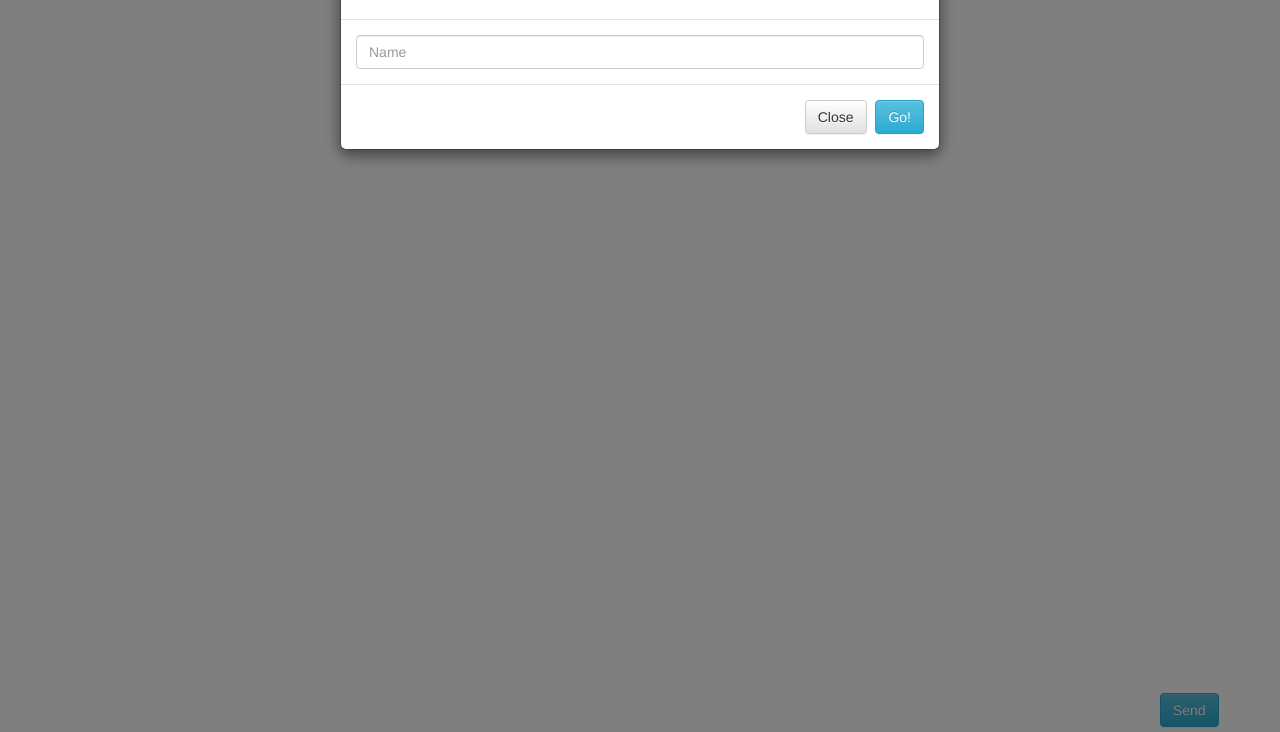
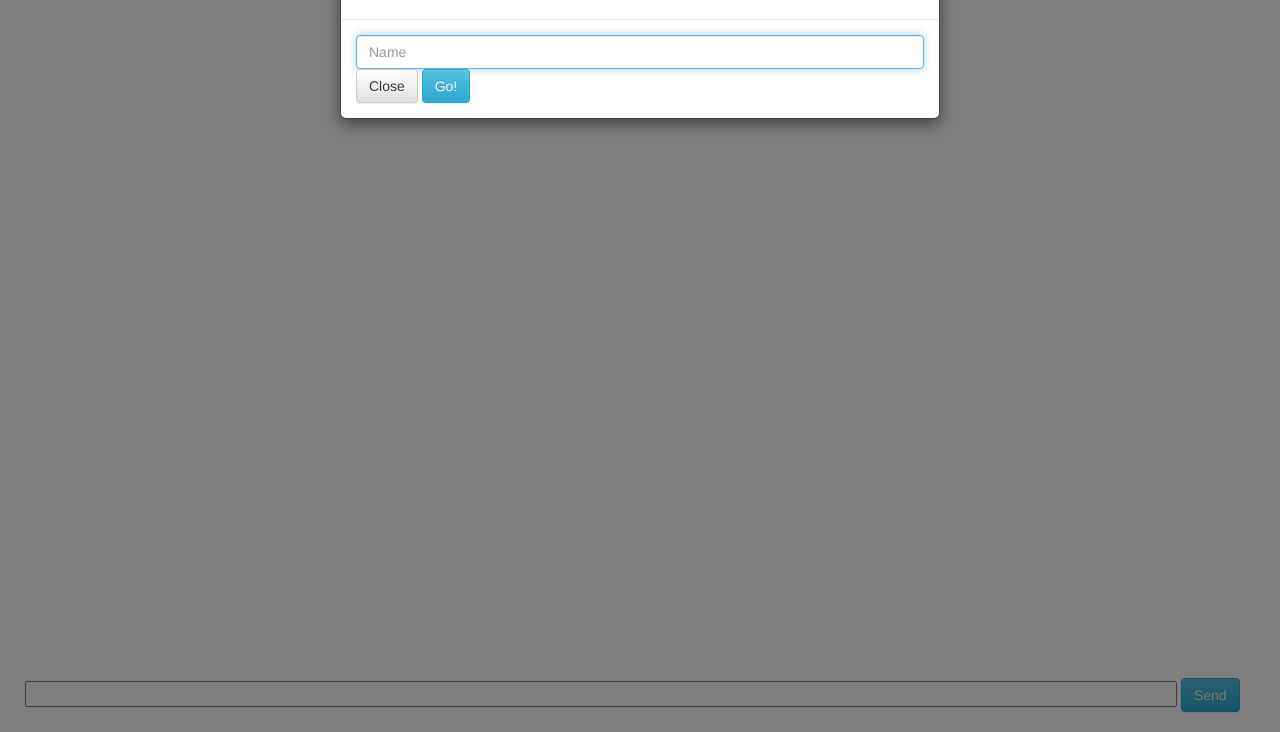
Before and after one commit to Pplum09/slashyell, a website: page index.html in a window 1280 px wide. Shown: the part 68-800 px from the top of the page. Drawn offline with nearby package versions, Linux system fonts and the light colour scheme; no server answers.

Commit message:
added scrolled chat window, added permissions logistics, fixed css layout, still need to fix more css to make response

```diff
--- a/index.html
+++ b/index.html
@@ -9,16 +9,36 @@
     <link rel="stylesheet" href="https://maxcdn.bootstrapcdn.com/bootstrap/3.3.6/css/bootstrap-theme.min.css" integrity="sha384-fLW2N01lMqjakBkx3l/M9EahuwpSfeNvV63J5ezn3uZzapT0u7EYsXMjQV+0En5r" crossorigin="anonymous">
 
     <style>
+
+        html,body { height: 100%; margin: 0px; padding: 0px; }
         #messages { list-style-type: none; margin: 0; padding: 0; }
         #messages li { padding: 5px 10px; }
         #messages li:nth-child(odd) { background: #eee; }
+
+        #chatbox {
+            text-align:left;
+            margin-bottom:25px;
+            height:270px;
+            width:100%;
+            overflow:auto;
+        }
+
+        #send {
+            text-align:left;
+            margin:0 auto;
+            position: fixed;
+            bottom: 0;
+            width: 100%;
+        }
     </style>
+
+    <title>slashYell</title>
 </head>
 
 <body>
 
 
-    <!-- Modal -->
+    <!-- HIDDEN LOGIN MODAL -->
     <div class="modal fade" id="myModal" tabindex="-1" role="dialog" aria-labelledby="myModalLabel">
         <div class="modal-dialog" role="document">
             <div class="modal-content">
@@ -29,18 +49,11 @@
                     <h4 class="modal-title" id="myModalLabel">Sign In To Chat!</h4>
                 </div>
                 <div class="modal-body">
-
                     <form id="login">
-
                         <input id="log" type="text" class="form-control" placeholder="Name">
-
-
-
-                    </form>
-                </div>
-                <div class="modal-footer">
                         <button type="button" class="btn btn-default" data-dismiss="modal">Close</button>
                         <button type="submit" class="btn btn-info" >Go!</button>
+                    </form>
                 </div>
             </div>
         </div>
@@ -49,11 +62,9 @@
     <!-- NAVBAR -->
     <nav class="navbar navbar-default">
         <div class="container-fluid">
-
             <div class="navbar-brand">
                 CMSC 437 CHATROOM
             </div>
-
             <div>
 
                 <!-- LOGIN BUTTON -->
@@ -69,42 +80,59 @@
                 </button>
                 <ul id="on" class="dropdown-menu"></ul>
             </div>
-
-
-
-
-
         </div>
     </nav>
 
-
-
-
-
     <!-- MAIN MESSAGE WINDOW -->
+    <div id='chatbox' class='window'>
         <ul id="messages" class="list"></ul>
-
+    </div>
 
     <!-- SEND MESSAGE FORM -->
-    <form id="message" style="padding: 3px; position: fixed; bottom: 0; width: 100%;">
-        <input id="m" autocomplete="off" style="border: 0; padding: 10px; width: 90%; margin-right: .5%; "/> <button type="button" class="btn btn-info" width: 9%; background: rgb(130, 224, 255); border: none; padding: 10px; >Send</button>
+    <div id='send'>
+        <form id="message" >
+            <input id="m" autocomplete="off" style='width: 90%; margin-left: 25px; margin-bottom: 25px'/>
+            <button type="button" class="btn btn-info" >
+                Send
+            </button>
         </form>
-
+    </div>
     <script src="https://ajax.googleapis.com/ajax/libs/jquery/1.12.2/jquery.min.js"></script>
     <script src="/socket.io/socket.io.js"></script>
     <!-- Latest compiled and minified JavaScript -->
     <script src="https://maxcdn.bootstrapcdn.com/bootstrap/3.3.6/js/bootstrap.min.js" integrity="sha384-0mSbJDEHialfmuBBQP6A4Qrprq5OVfW37PRR3j5ELqxss1yVqOtnepnHVP9aJ7xS" crossorigin="anonymous"></script>
     <script>
 
+        // enables socketio
+        var socket = io();
+
+        // update chatbox scroll
+        var $cont = $('.window');
+        $cont[0].scrollTop = $cont[0].scrollHeight;
+
         $(window).load(function(){
 
             // update logged in numbers
             socket.emit("update");
+
+
+
+            // display modal/ hide buttons
             $('#myModal').modal('show');
             $("#logout").hide();
         });
 
-        var socket = io();
+
+
+        // on modal popup focus on login text area
+        $('#myModal').on('shown.bs.modal', function() {
+            $('#log').focus();
+        });
+
+        // on modal close focus on message text area
+        $('#myModal').on('hidden.bs.modal', function() {
+            $('#m').focus();
+        });
 
         // login attempt
         $('#login').submit(function(){
@@ -124,6 +152,7 @@
         // on login error
         socket.on('login-error', function() {
             alert("user already logged in");
+            alert("error logging in");
         });
 
         // logout attempt
@@ -140,14 +169,9 @@
         // on chat message submit
         $('#message').submit(function(){
             socket.emit('chat message', $('#m').val());
+            $cont[0].scrollTop = $cont[0].scrollHeight;
             $('#m').val('');
             return false;
-        });
-
-
-        // on login error
-        socket.on('login-error', function() {
-            alert("error logging in");
         });
 
 
@@ -168,6 +192,11 @@
         socket.on('chat message', function(msg){
             $('#messages').append($('<li>').text(msg));
         });
+
+        // on chat message error usually due to not being logged in
+        socket.on('chat-error', function() {
+            alert('must be logged in to chat');
+        });
     </script>
 </body>
 </html>
```
Also changed, not shown: index.js (+21 -5 lines), 1 other file. Lines whose indentation alone changed are shown as unchanged.
